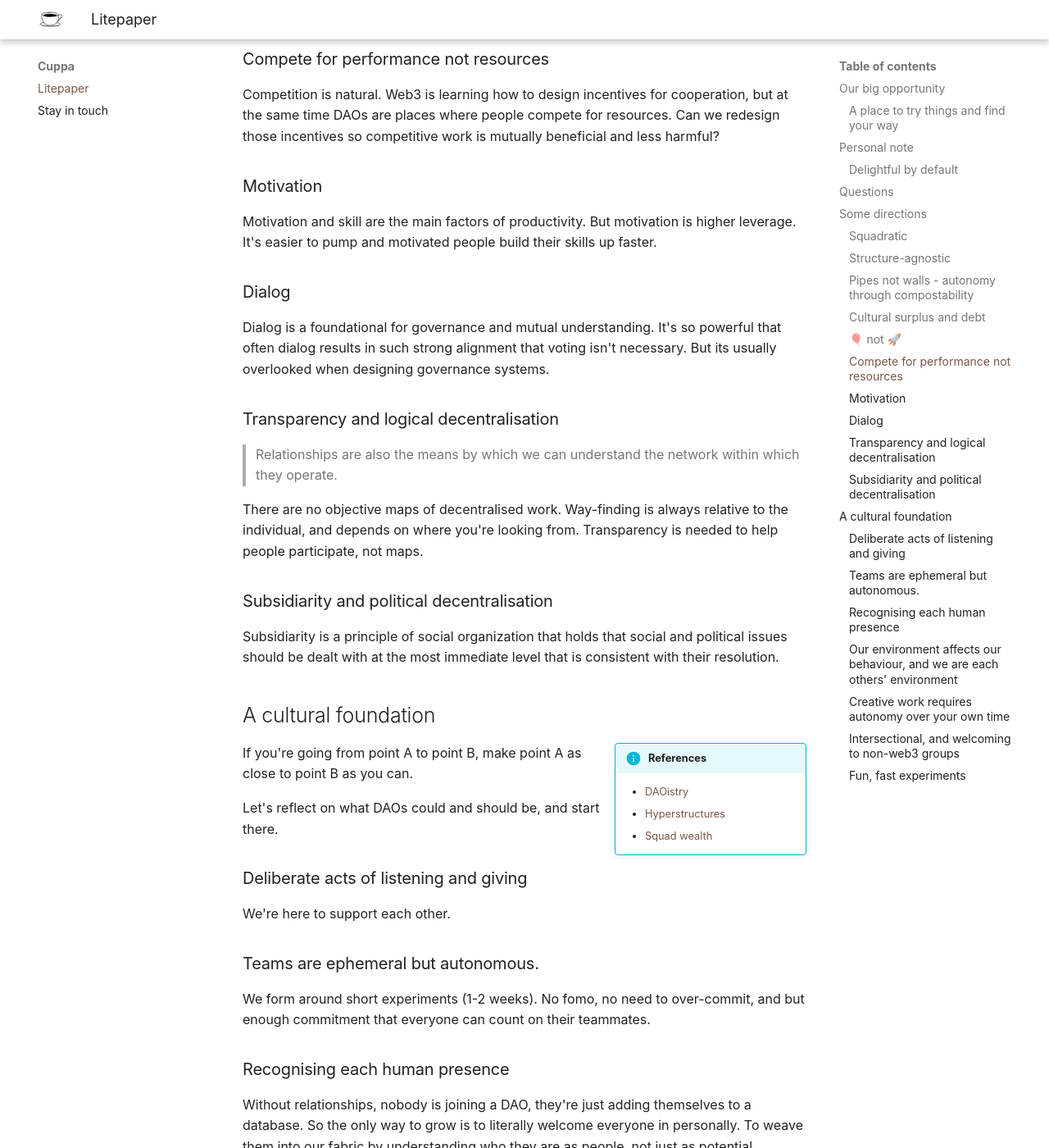
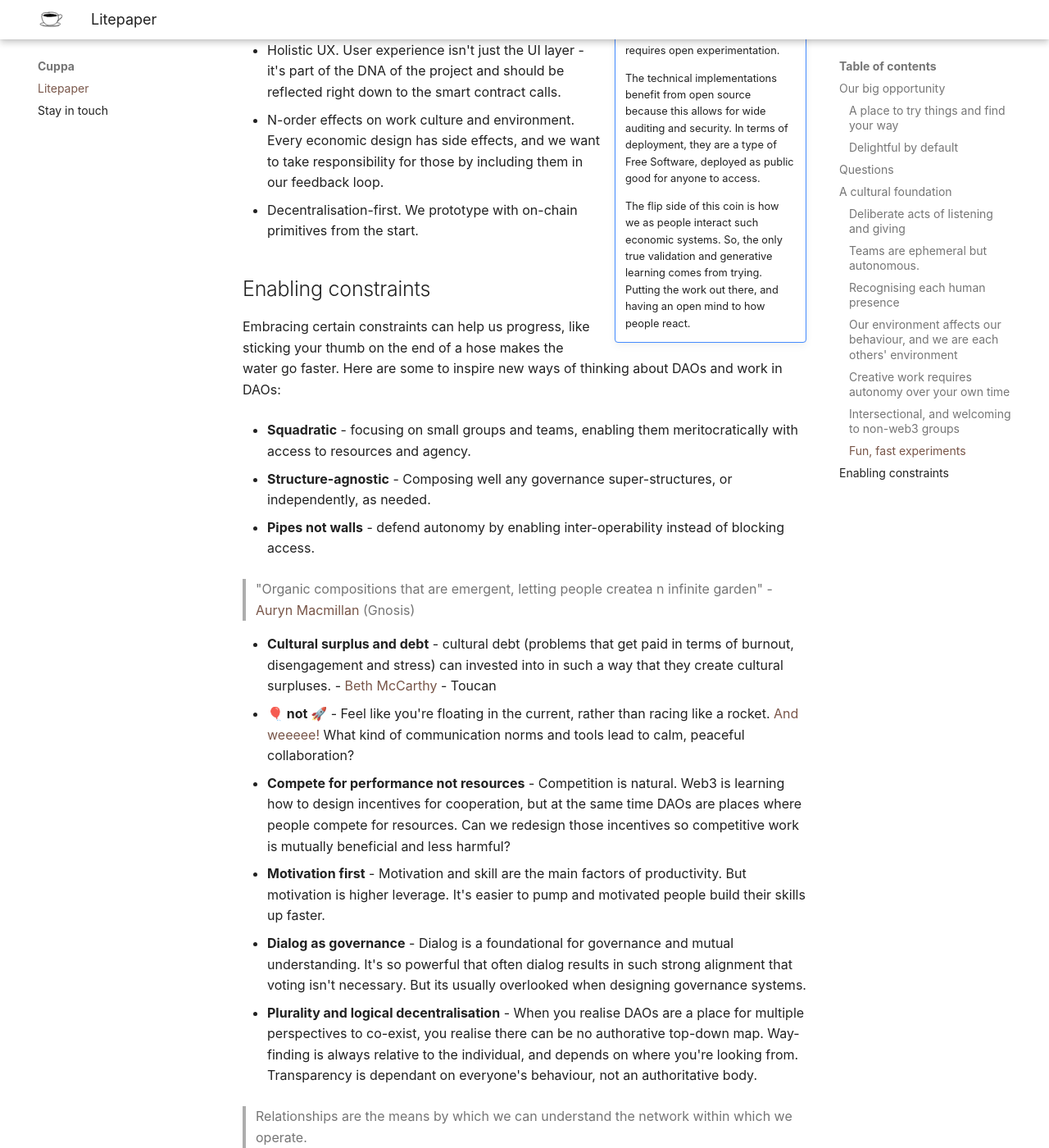
Before and after one commit to saintsal/cuppa.cc, an MkDocs documentation site: the page built from docs/litepaper.md, in a window 1280 px wide and 1400 px high, scrolled down 4166 px. Shown: the whole window at 82% size. Built offline with MkDocs 1.6.1 and Material for MkDocs 9.7.7, drawn with Linux system fonts in a browser that asks for light colours; some of the changed text lies outside the part shown.

Commit message:
more tidying

```diff
--- a/docs/litepaper.md
+++ b/docs/litepaper.md
@@ -33,20 +33,21 @@ Together we'll attract like-minded people, work out what concepts resonate, and
 Once we find the things that work, we'll double down on them, secure the protocol, call in for OG support, and this out there!
 
 
-## Personal note
-To be totally upfront, I originally thought of Cuppa as a little project I'd just work on by myself.
+??? abstract "Personal note from Salim"
 
-Because these days, I just like making little software projects that I think people will like.  I think of them more as art than a way to make money, and my happiest days are when I can just be creative without distractions.
+    To be totally upfront, I originally thought of Cuppa as a little project I'd just work on by myself.
 
-My background is helping startups and engineers get their ideas off the ground.  I've been designing content and programs with some of the best, so feel confident in how to build products and run 'market experiments.'  But I left that world behind and am looking forward to a quieter, more monastic days.
+    Because these days, I just like making little software projects that I think people will like.  I think of them more as art than a way to make money, and my happiest days are when I can just be creative without distractions.
 
-But like a lot of people, I really want to make the most of Kernel so feel pressure to get on a serious team with a serious project and do serious things. But when I look within, that's not what I want.  I want to be in a wolfpack with other like-minded makers.  I want to make stuff and help my friends make stuff. And have fun!
+    My background is helping startups and engineers get their ideas off the ground.  I've been designing content and programs with some of the best, so feel confident in how to build products and run 'market experiments.'  But I left that world behind and am looking forward to a quieter, more monastic days.
 
-So I  realised that Cuppa isn't really a personal project.  It wants to be a place where we can more loosely align on a this problem space, an approach to experimentation, and a collaboration culture that is itself a microcosm of the better world we're trying to build.
+    But like a lot of people, I really want to make the most of Kernel so feel pressure to get on a serious team with a serious project and do serious things. But when I look within, that's not what I want.  I want to be in a wolfpack with other like-minded makers.  I want to make stuff and help my friends make stuff. And have fun!
 
-So my hope is that this becomes ours, not mine, almost instantly.  As @meta_dreamer puts it so well: *we decompose it like a mycellial network, and recompose it into something better.* (Starting with this document, which is [open on github for anyone who wants to modify it.](https://github.com/saintsal/cuppa.cc/blob/mkdocs/docs/litepaper.md))
+    So I  realised that Cuppa isn't really a personal project.  It wants to be a place where we can more loosely align on a this problem space, an approach to experimentation, and a collaboration culture that is itself a microcosm of the better world we're trying to build.
 
--- Salim
+    So my hope is that this becomes ours, not mine, almost instantly.  As @meta_dreamer puts it so well: *we decompose it like a mycellial network, and recompose it into something better.* (Starting with this document, which is [open on github for anyone who wants to modify it.](https://github.com/saintsal/cuppa.cc/blob/mkdocs/docs/litepaper.md))
+
+    -- Salim
 
 !!! tip inline end "Inspiration"
 
@@ -93,53 +94,6 @@ Can we create environments where everyone has something wonderful to look forwar
 
 - Why can't work be more game-like? Can we decrease the stress and increase the fun?
 
-## Some directions
-
-### Squadratic
-Focusing on small groups and teams, enabling them meritocratically with access to resources and agency.
-
-### Structure-agnostic
-Composing well any governance super-structures, or independently, as needed.
-
-
-### Pipes not walls - autonomy through compostability
-"organic compositions that are emergent, letting people createa n infinite garden
-Auryn_macmillan - "pipethink"
-https://www.youtube.com/watch?v=FAXn33_H3bA
-
-### Cultural surplus and debt
-Bath McCarthy - technical debt, cultural debt
-https://www.youtube.com/watch?v=ysaIeVbSDCo
-
-- people feeling the need to keep up
-- people quitting from not being heard
-- Possibility for cultural surplus
-
-### 🎈 not 🚀
-Feel like you're floating in the current, rather than racing like a rocket. [And weeeee!](https://www.youtube.com/watch?v=BorQ_ULcvss)  What kind of communication norms and tools lead to calm, peaceful collaboration?
-
-### Compete for performance not resources
-Competition is natural.  Web3 is learning how to design incentives for cooperation, but at the same time DAOs are places where people compete for resources.  Can we redesign those incentives so competitive work is mutually beneficial and less harmful?
-
-###  Motivation
-Motivation and skill are the main factors of productivity.  But motivation is higher leverage.  It's easier to pump and motivated people build their skills up faster.
-
-### Dialog
-Dialog is a foundational for governance and mutual understanding.  It's so powerful that often dialog results in such strong alignment that voting isn't necessary. But its usually overlooked when designing governance systems.
-
-
-### Transparency and logical decentralisation
-
->  Relationships are also the means by which we can understand the network within which they operate.
-
-There are no objective maps of decentralised work.  Way-finding is always relative to the individual, and depends on where you're looking from.  Transparency is needed to help people participate, not maps.
-
-
-### Subsidiarity and political decentralisation
-Subsidiarity is a principle of social organization that holds that social and political issues should be dealt with at the most immediate level that is consistent with their resolution.
-
-
-
 ## A cultural foundation
 
 !!! info inline end "References"
@@ -180,6 +134,7 @@ This requires a self-awareness to shift our own communication impulses towards a
 ### Intersectional, and welcoming to non-web3 groups
 
 A few groups outside of web3 will be invited to participate:
+
 - UX and ethnography
 - dialog facilitators
 - meme makers
@@ -202,3 +157,34 @@ Cuppa experiments are characterised by particular attention to:
 - Holistic UX.  User experience isn't just the UI layer - it's part of the DNA of the project and should be reflected right down to the smart contract calls.
 - N-order effects on work culture and environment.  Every economic design has side effects, and we want to take responsibility for those by including them in our feedback loop.
 - Decentralisation-first. We prototype with on-chain primitives from the start.
+
+
+## Enabling constraints
+
+Embracing certain constraints can help us progress, like sticking your thumb on the end of a hose makes the water go faster.  Here are some to inspire new ways of thinking about DAOs and work in DAOs:
+
+- **Squadratic** - focusing on small groups and teams, enabling them meritocratically with access to resources and agency.
+
+- **Structure-agnostic** - Composing well any governance super-structures, or independently, as needed.
+
+-  **Pipes not walls** - defend autonomy by enabling inter-operability instead of blocking access.
+
+> "Organic compositions that are emergent, letting people createa n infinite garden"
+- [Auryn Macmillan](https://www.youtube.com/watch?v=FAXn33_H3bA_) (Gnosis)
+
+- **Cultural surplus and debt** - cultural debt (problems that get paid in terms of burnout, disengagement and stress) can invested into in such a way that they create cultural surpluses. - [Beth McCarthy](https://www.youtube.com/watch?v=ysaIeVbSDCo) - Toucan
+- **🎈 not 🚀** - Feel like you're floating in the current, rather than racing like a rocket. [And weeeee!](https://www.youtube.com/watch?v=BorQ_ULcvss)  What kind of communication norms and tools lead to calm, peaceful collaboration?
+
+- **Compete for performance not resources** - Competition is natural.  Web3 is learning how to design incentives for cooperation, but at the same time DAOs are places where people compete for resources.  Can we redesign those incentives so competitive work is mutually beneficial and less harmful?
+
+- **Motivation first** - Motivation and skill are the main factors of productivity.  But motivation is higher leverage.  It's easier to pump and motivated people build their skills up faster.
+
+- **Dialog as governance** - Dialog is a foundational for governance and mutual understanding.  It's so powerful that often dialog results in such strong alignment that voting isn't necessary. But its usually overlooked when designing governance systems.
+
+
+- **Plurality and logical decentralisation** - When you realise DAOs are a place for multiple perspectives to co-exist, you realise there can be no authorative top-down map.  Way-finding is always relative to the individual, and depends on where you're looking from.  Transparency is dependant on everyone's behaviour, not an authoritative body.
+
+>  Relationships are the means by which we can understand the network within which we operate.
+
+
+- **Subsidiarity and political decentralisation** - When one group makes decisions for everyone else, that's political centralisation.  Subsidiarity is a principle of social organization that holds that social and political issues should be dealt with at the most immediate level that is consistent with their resolution. Autonomy from people making their own decisions.  Opt-in instead of impose-policy.
```
